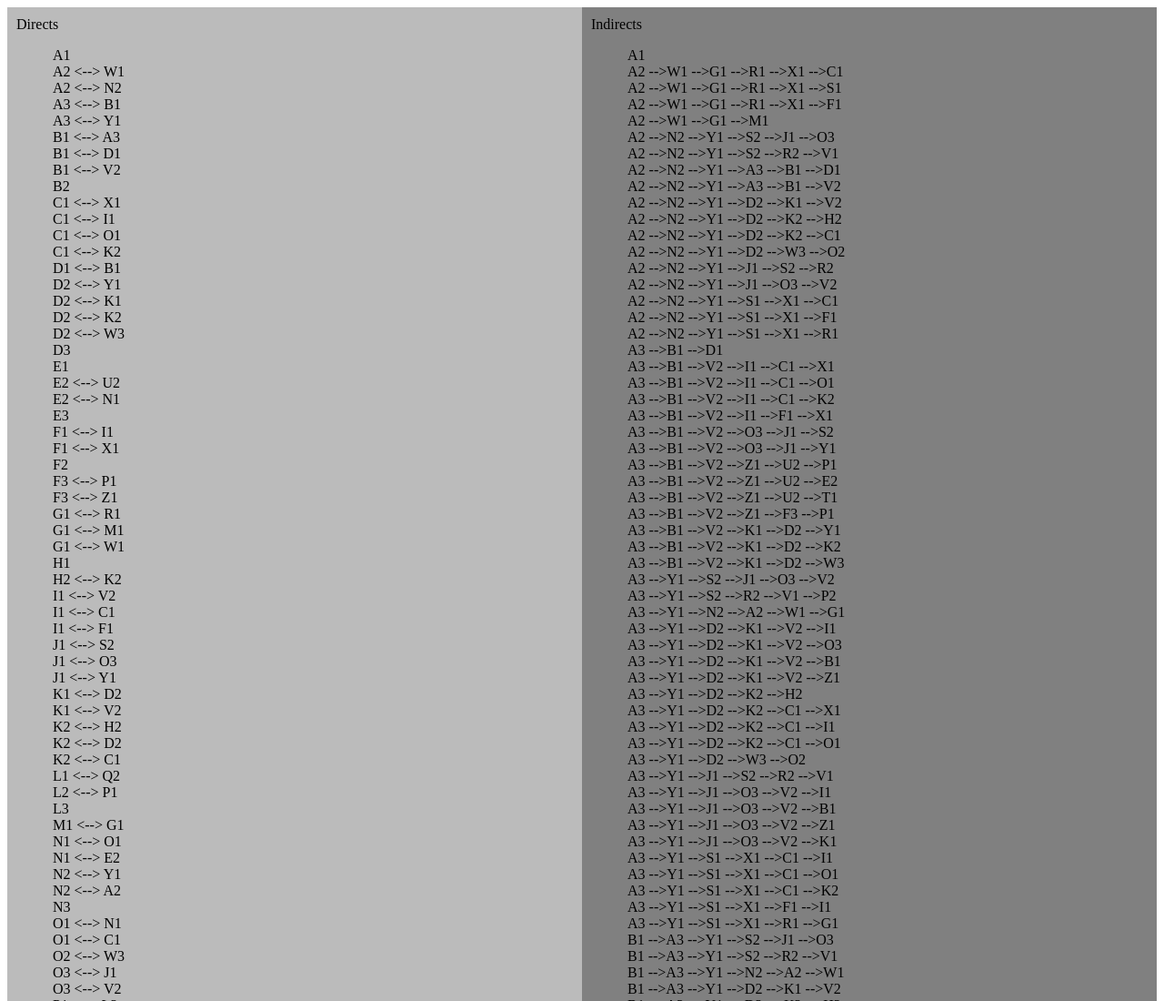
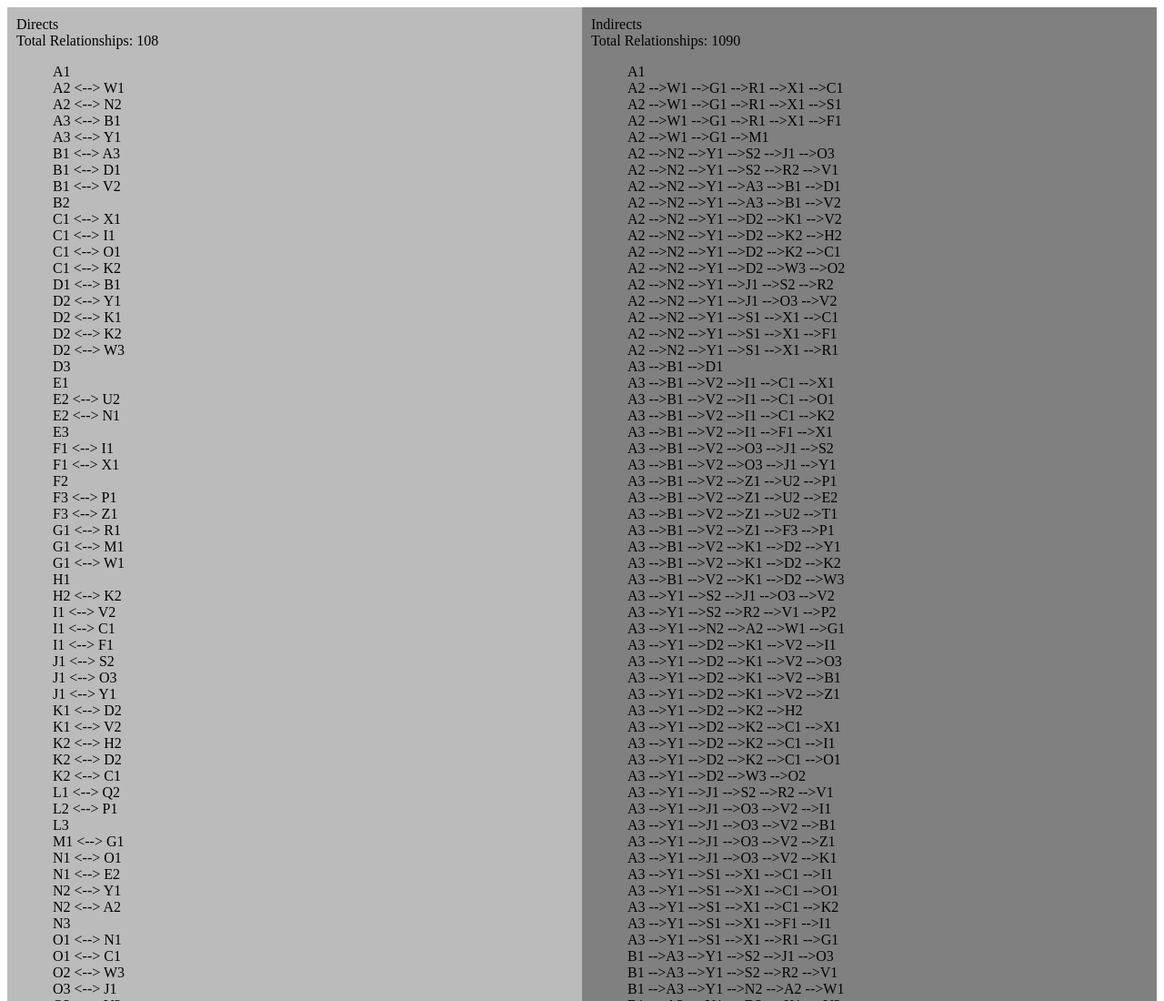
Before and after one commit to theericlau/algorithmPractice, a plain HTML site: page algo-challenges/graphTest/index.html in a window 1280 px wide. Shown: the top 1100 px of the page at 91% size. Drawn offline with nearby package versions, Linux system fonts and the light colour scheme.

Commit message:
Added the total relationship in html

```diff
--- a/algo-challenges/graphTest/index.html
+++ b/algo-challenges/graphTest/index.html
@@ -12,10 +12,12 @@
   <div class="row">
     <div class="column right">
       Directs
+      <div class="totalDirect"></div>
       <ul class="directAll"></ul>
     </div>
     <div class="column left">
       Indirects
+      <div class="totalIndirect"></div>
       <ul class="indirectAll"></ul>
     </div>
   </div>
@@ -34,7 +36,7 @@
           $('.directAll').append(`<li>${direct[i][0]} <--> ${direct[i][1]} </li>`);
         }
       }
-      console.log('Direct', direct)
+      $('.totalDirect').html(`<span>Total Relationships: ${direct.length}</span>`);
     };
 
     function appendIndirect() {
@@ -52,7 +54,7 @@
         }
         $('.indirectAll').append(`<li>${string}</li>`);
       }
-      console.log('Indirect', indirect)
+      $('.totalIndirect').html(`<span>Total Relationships: ${indirect.length}</span>`);
     };
 
     appendDirect();
```
